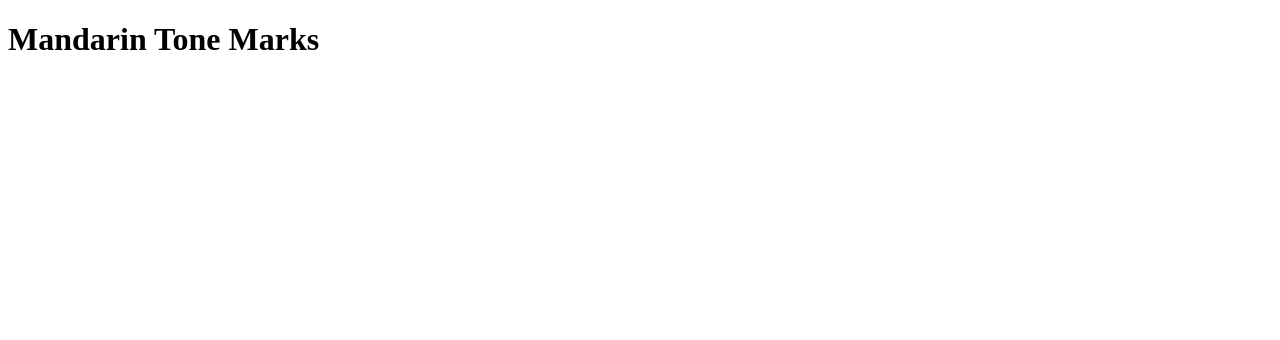
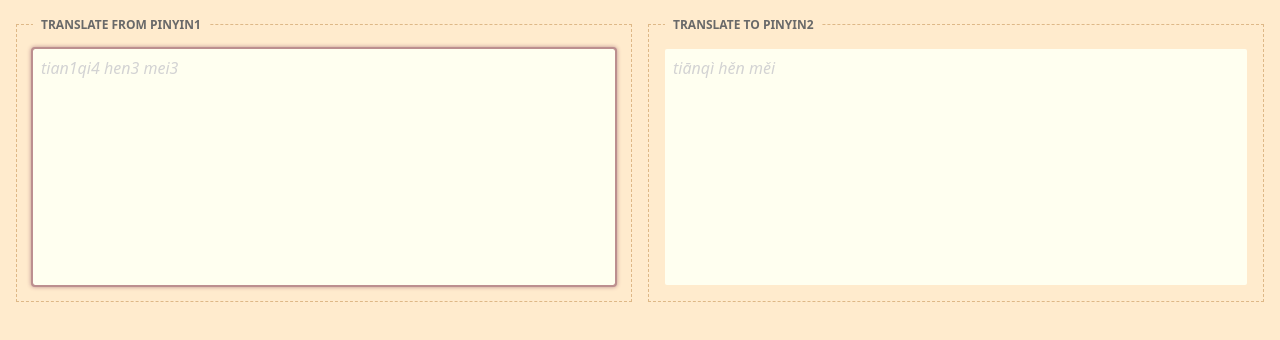
Before and after one commit to j-panasiuk/pinyin-tone-marks, a plain HTML site: page index.html in a window 1280 px wide. Drawn offline with Linux system fonts and the light colour scheme.

Commit message:
Add basic page layout and styling

```diff
--- a/index.html
+++ b/index.html
@@ -3,10 +3,36 @@
   <head>
     <meta charset="UTF-8" />
     <meta name="viewport" content="width=device-width, initial-scale=1.0" />
+    <link rel="preload" href="style.css" as="style" />
+    <link rel="preload" href="script.js" as="script" />
+    <link rel="stylesheet" href="style.css" />
+    <link rel="icon" type="image/x-icon" href="favicon.svg" />
     <title>Pinyin Tone Marks</title>
   </head>
   <body>
-    <script src="./script.js" defer></script>
-    <h1>Mandarin Tone Marks</h1>
+    <fieldset>
+      <legend>Pinyin1</legend>
+      <div data-textfield>
+        <textarea
+          oninput="this.parentNode.dataset.replicatedValue = this.value"
+          rows="10"
+          placeholder="tian1qi4 hen3 mei3"
+          spellcheck="false"
+          autofocus
+        ></textarea>
+      </div>
+    </fieldset>
+    <fieldset>
+      <legend>Pinyin2</legend>
+      <div data-textfield>
+        <textarea
+          oninput="this.parentNode.dataset.replicatedValue = this.value"
+          placeholder="tiānqì hěn měi"
+          rows="10"
+          spellcheck="false"
+        ></textarea>
+      </div>
+    </fieldset>
+    <script src="script.js" defer></script>
   </body>
 </html>
--- /dev/null
+++ b/style.css
@@ -0,0 +1,107 @@
+:root {
+  --1: 0.5rem;
+  --2: 1rem;
+  --background: blanchedalmond;
+  --border: burlywood;
+  --focus: rosybrown;
+  --placeholder: lightgray;
+  --text: dimgray;
+  --textfield: ivory;
+  --font: system-ui, sans-serif;
+}
+
+* {
+  box-sizing: border-box;
+  margin: 0;
+  padding: 0;
+}
+
+::placeholder {
+  font-style: italic;
+  color: var(--placeholder);
+}
+
+html {
+  min-height: 100%;
+}
+
+body {
+  min-height: 100%;
+  padding: var(--1);
+  display: flex;
+  background: var(--background);
+  color: var(--text);
+  font-family: var(--font);
+}
+
+@media (orientation: portrait) {
+  body {
+    flex-direction: column;
+  }
+}
+
+@media (orientation: landscape), (min-width: 1200px) {
+  body {
+    flex-direction: row;
+  }
+}
+
+fieldset {
+  margin: var(--1);
+  padding: var(--2);
+  border: 1px dashed var(--border);
+  flex: 1;
+}
+
+legend {
+  padding: 0 var(--1);
+  font-size: 0.75rem;
+  font-weight: 700;
+  text-transform: uppercase;
+}
+
+fieldset:nth-of-type(1) legend::before {
+  content: "Translate from ";
+}
+
+fieldset:nth-of-type(2) legend::before {
+  content: "Translate to ";
+}
+
+textarea {
+  border-radius: 2px;
+  background: var(--textfield);
+}
+
+textarea:focus-visible {
+  outline: 2px solid var(--focus);
+  outline-offset: 0px;
+  box-shadow: 0 0 4px 2px var(--focus);
+}
+
+/* Auto-growing textareas, borrowed from: */
+/* @see https://css-tricks.com/the-cleanest-trick-for-autogrowing-textareas/ */
+
+[data-textfield] {
+  display: grid;
+}
+
+[data-textfield]::after {
+  content: attr(data-replicated-value) " ";
+  white-space: pre-wrap;
+  visibility: hidden;
+}
+
+[data-textfield] > textarea {
+  resize: none;
+  overflow: hidden;
+}
+
+[data-textfield] > textarea,
+[data-textfield]::after {
+  width: 100%;
+  padding: var(--1);
+  border: none;
+  font: inherit;
+  grid-area: 1 / 1 / 2 / 2;
+}
```
Also changed, not shown: favicon.svg (added).
